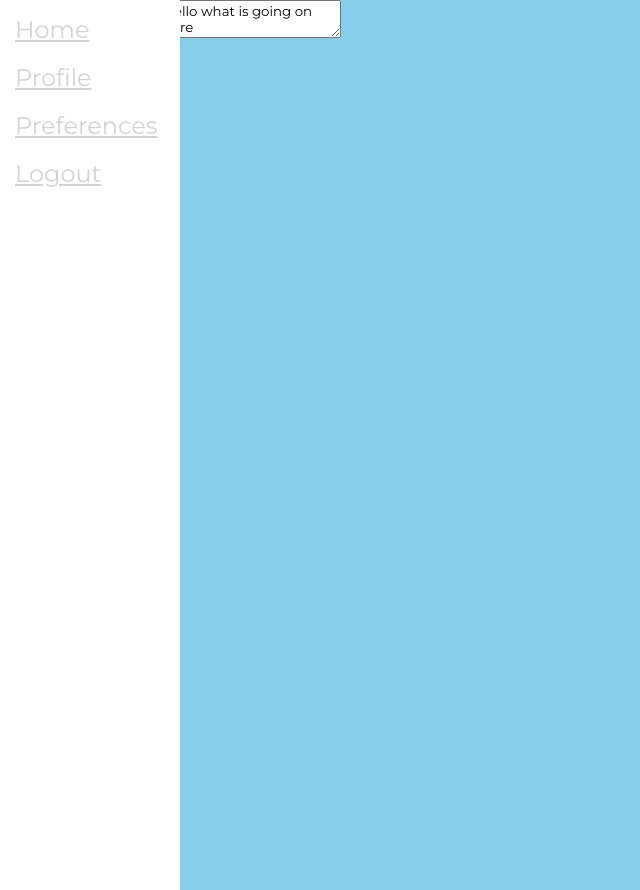
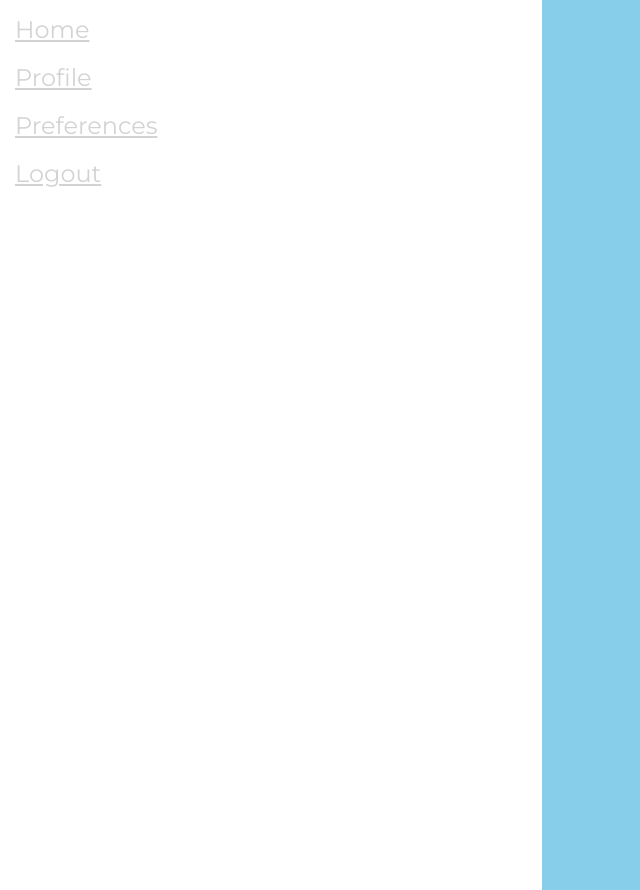
Before and after one commit to daniel-t-mabaso/inform, a PHP site: page / in a window 1280 px wide. Shown: the whole page, without its empty margins (0-640 px from the left). Run offline with PHP 8.4, Linux system fonts and the light colour scheme; the visitor is signed in with stand-in values (Sample User, id 1).

Commit message:
Commit message here

```diff
--- a/assets/css/components.css
+++ b/assets/css/components.css
@@ -83,7 +83,7 @@
 
 .sideMenu{
     height:100%;
-    width: 150px;
+    width: 40%;
     position: fixed;
     z-index:1;
     top:0;
@@ -105,7 +105,7 @@
 }
 
 .bodyHome{
-    margin-left: 150px;
+    margin-left: 40%;
     padding: 0px 10px;
     background-color: skyblue;
 }
--- a/index.php
+++ b/index.php
@@ -26,7 +26,7 @@ if($_SESSION['auth']!= true){
     <a href="logout.php">Logout</a>
     </div>
     <div class="bodyHome">
-        <textarea>Hello what is going on here</textarea>
+
     </div>
     </body>
 </html>
```
